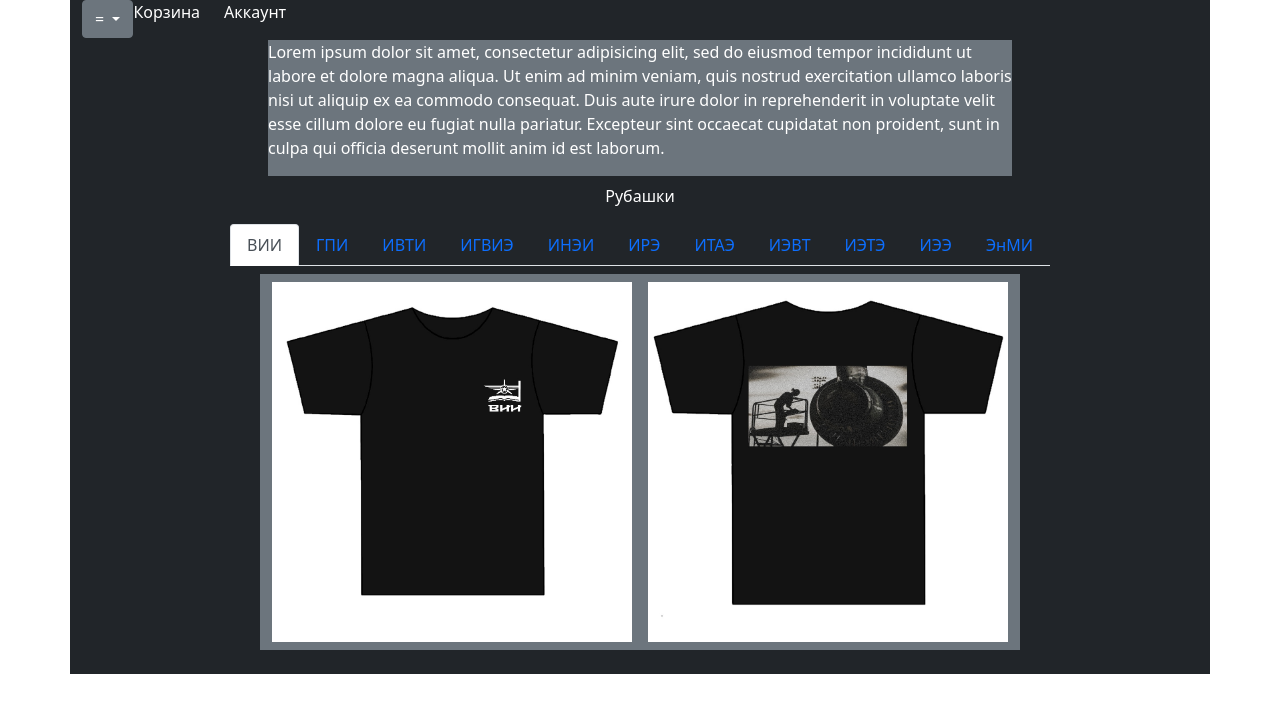
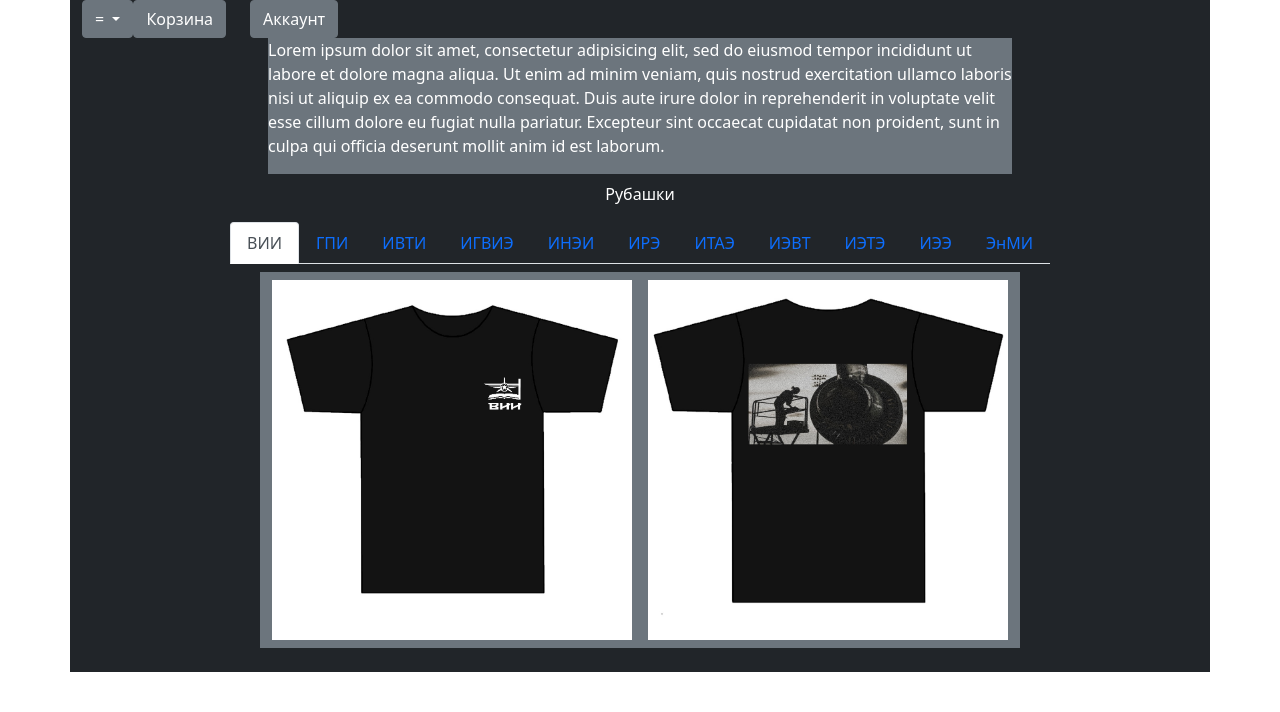
Before and after one commit to DragonLord24/MPEIproject, a plain HTML site: page index.html in a window 1280 px wide. Drawn offline with nearby package versions, Linux system fonts and the light colour scheme.

Commit message:
Add files via upload

```diff
--- a/index.html
+++ b/index.html
@@ -21,10 +21,10 @@
 		</div>
 		<div class="justify-content-end row">
 			<div class="col">
-				<p>Корзина</p>
+				<button class="btn btn-secondary">Корзина</button>
 			</div>
 			<div class="col">
-				<p>Аккаунт</p>
+				<button class="btn btn-secondary">Аккаунт</button>
 			</div>
 		</div>
 	</div>
```
